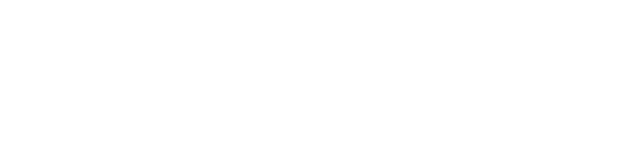
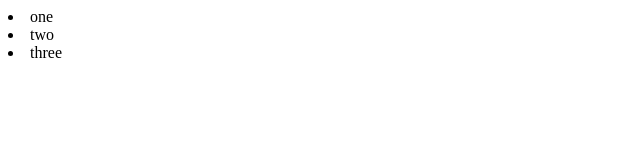
Before and after one commit to AbdurGreen/git-course, a plain HTML site: page index.html in a window 1280 px wide. Shown: the whole page, without its empty margins (0-640 px from the left). Drawn offline with Linux system fonts and the light colour scheme.

Commit message:
added a div an unordered list

```diff
--- a/index.html
+++ b/index.html
@@ -6,6 +6,10 @@
     <title>Document</title>
 </head>
 <body>
-
+    <div class="start">
+        <li>one</li>
+        <li>two</li>
+        <li>three</li>
+    </div>
 </body>
 </html>
```
